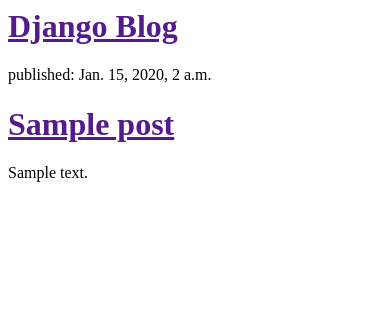
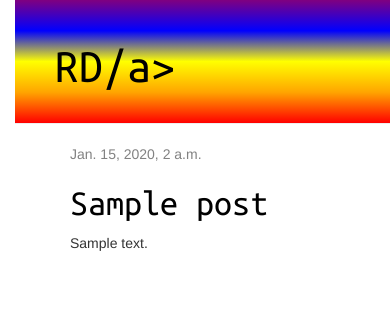
Before and after one commit to RoskiDeluge/my-first-blog, a Django app: template blog/templates/blog/post_list.html in a window 390 px wide. Shown: the top 322 px of the page. Run offline with Django 3.2, Linux system fonts and the light colour scheme; the template is opened without the code that fills it: values that come from a table or form of the project are taken from there, others are empty; tables that the repository leaves empty hold one stand-in row (values such as "Sample post"); some libraries are stand-ins or nearby versions.

Commit message:
Added view and template for detailed blog post as well as CSS for the site.

```diff
--- /dev/null
+++ b/blog/static/css/blog.css
@@ -0,0 +1,55 @@
+h1 a {
+    color: #000;
+    font-family: 'Ubuntu Mono';
+}
+
+body {
+    padding-left: 15px;
+}
+
+.page-header {
+    background: red; /* For browsers that do not support gradients */
+    background: -webkit-linear-gradient(purple, blue, yellow, orange, red); /* For Safari 5.1 to 6.0 */
+    background: -o-linear-gradient(purple, blue, yellow, orange, red); /* For Opera 11.1 to 12.0 */
+    background: -moz-linear-gradient(purple, blue, yellow, orange, red); /* For Firefox 3.6 to 15 */
+    background: linear-gradient(purple, blue, yellow, orange, red); /* Standard syntax */
+    margin-top: 0;
+    padding: 20px 20px 20px 40px;
+}
+
+.page-header h1, .page-header h1 a, .page-header h1 a:visited, .page-header h1 a:active {
+    color: #000;
+    font-size: 36pt;
+    text-decoration: none;
+}
+
+.content {
+    margin-left: 40px;
+}
+
+.date {
+    color: #828282;
+}
+
+.save {
+    float: right;
+}
+
+.post-form textarea, .post-form input {
+    width: 100%;
+}
+
+.top-menu, .top-menu:hover, .top-menu:visited {
+    color: #ffffff;
+    float: right;
+    font-size: 26pt;
+    margin-right: 20px;
+}
+
+.post {
+    margin-bottom: 70px;
+}
+
+.post h1 a, .post h1 a:visited {
+    color: #000000;
+}
--- /dev/null
+++ b/blog/templates/blog/base.html
@@ -0,0 +1,23 @@
+{% load staticfiles %}
+<html>
+    <head>
+        <title>RD's blog</title>
+        <link rel="stylesheet" href="//maxcdn.bootstrapcdn.com/bootstrap/3.2.0/css/bootstrap.min.css">
+        <link rel="stylesheet" href="//maxcdn.bootstrapcdn.com/bootstrap/3.2.0/css/bootstrap-theme.min.css">
+        <link rel="stylesheet" href="{% static 'css/blog.css' %}">
+        <link href='https://fonts.googleapis.com/css?family=Ubuntu+Mono' rel='stylesheet' type='text/css'>
+    </head>
+    <body>
+        <div class="page-header">
+        <h1><a href="/">RD/a></h1>
+    </div>
+    <div class="content container">
+        <div class="row">
+            <div class="col-md-8">
+            {% block content %}
+            {% endblock %}
+            </div>
+        </div>
+    </div>
+    </body>
+</html>
--- a/blog/templates/blog/post_list.html
+++ b/blog/templates/blog/post_list.html
@@ -1,18 +1,13 @@
-<html>
-    <head>
-        <title>RD's blog</title>
-    </head>
-    <body>
-        <div>
-            <h1><a href="">Django Blog</a></h1>
+{% extends 'blog/base.html' %}
+
+{% block content %}
+    {% for post in posts %}
+        <div class="post">
+            <div class="date">
+                {{ post.published_date }}
+            </div>
+            <h1><a href="{% url 'post_detail' pk=post.pk %}">{{ post.title }}</a></h1>
+            <p>{{ post.text|linebreaks }}</p>
         </div>
-
-        {% for post in posts %}
-            <div>
-                <p>published: {{ post.published_date }}</p>
-                <h1><a href="">{{ post.title }}</a></h1>
-                <p>{{ post.text|linebreaks }}</p>
-            </div>
-        {% endfor %}
-    </body>
-</html>
+    {% endfor %}
+{% endblock %}
--- a/blog/urls.py
+++ b/blog/urls.py
@@ -3,4 +3,5 @@
 
 urlpatterns = [
     url(r'^$', views.post_list, name='post_list'),
+    url(r'^post/(?P<pk>\d+)/$', views.post_detail, name='post_detail'),
 ]
--- a/blog/views.py
+++ b/blog/views.py
@@ -1,7 +1,12 @@
 from django.shortcuts import render
 from django.utils import timezone
 from .models import Post
+from django.shortcuts import render, get_object_or_404
 
 def post_list(request):
     posts = Post.objects.filter(published_date__lte=timezone.now()).order_by('published_date')
     return render(request, 'blog/post_list.html', {'posts': posts})
+
+def post_detail(request, pk):
+    post = get_object_or_404(Post, pk=pk)
+    return render(request, 'blog/post_detail.html', {'post': post})
```
Also changed, not shown: blog/templates/blog/post_detail.html (added, +13 -0 lines).
